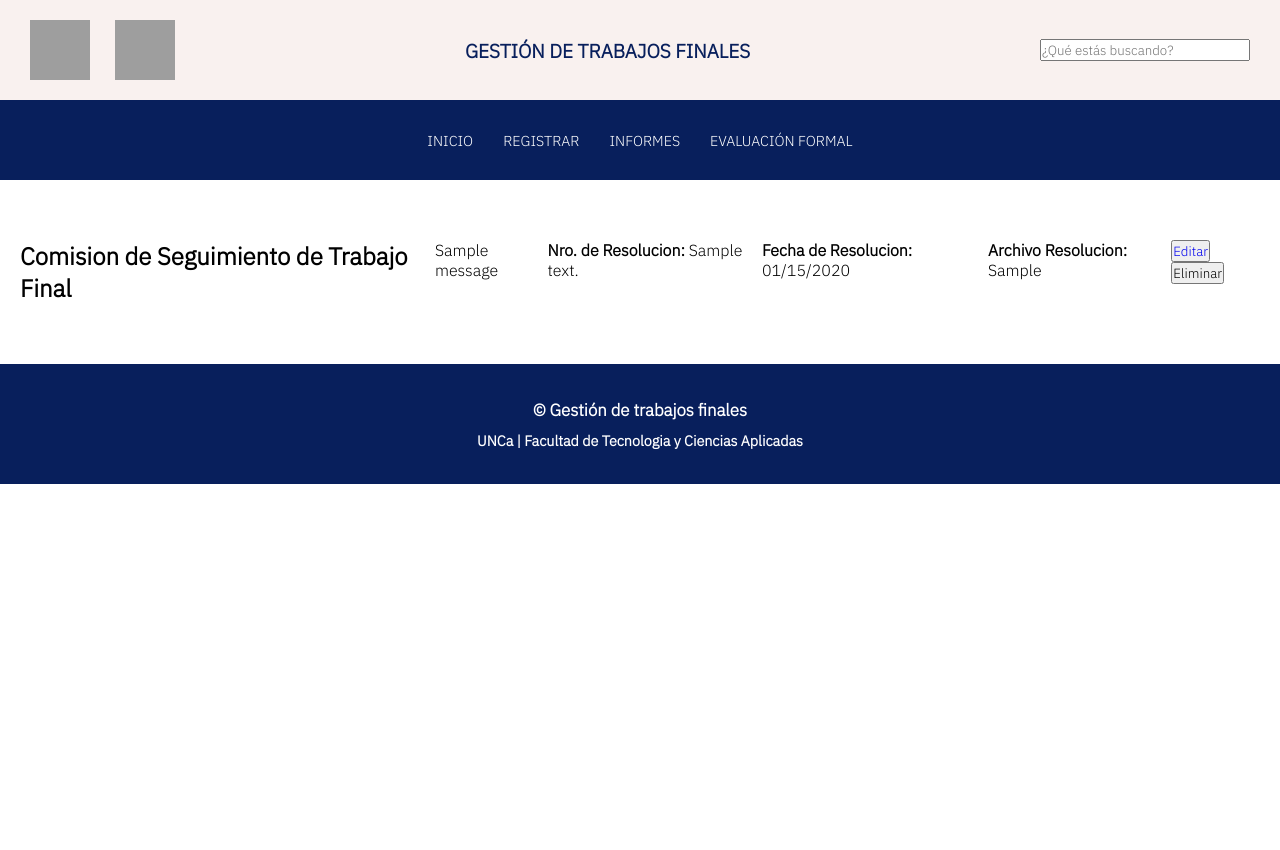
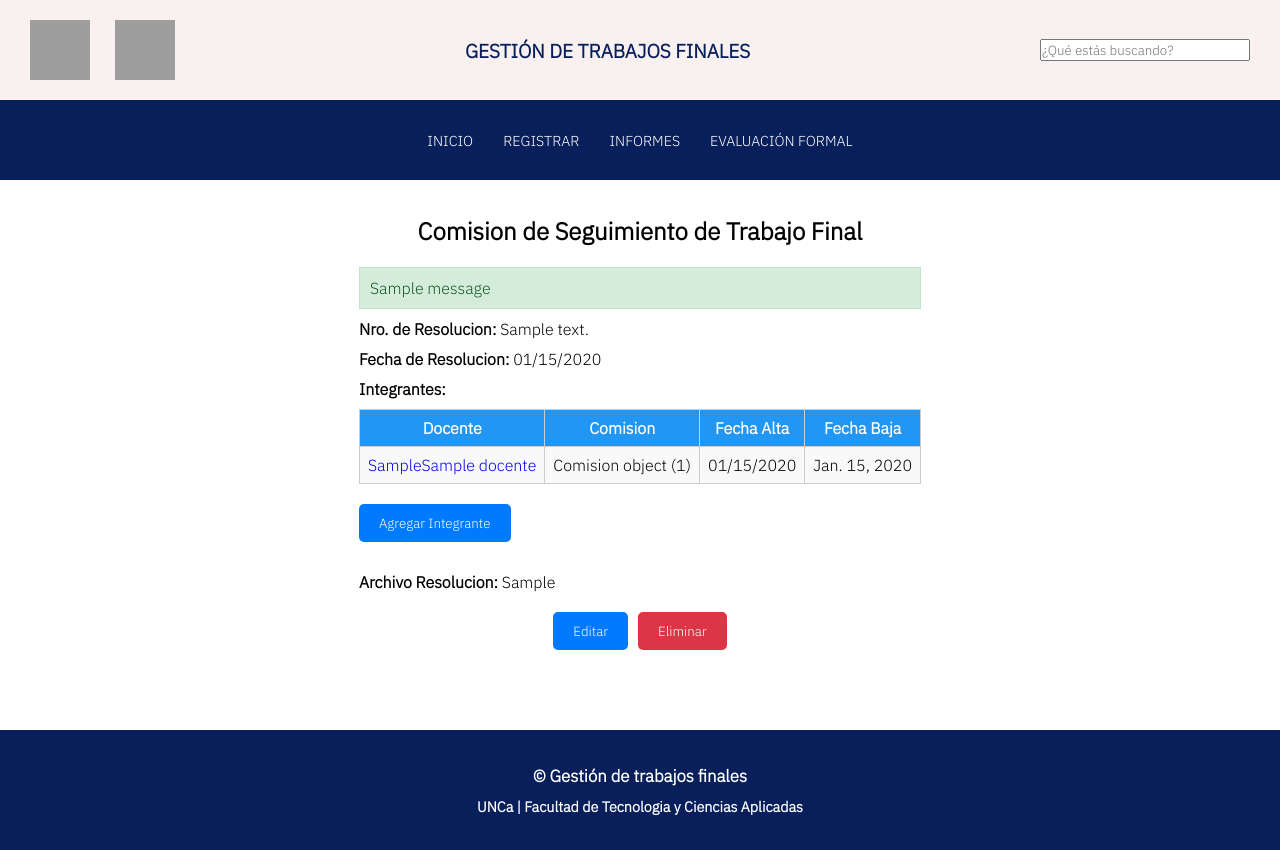
Before and after one commit to PaulaRojasFrias/laboratorio-prog3, a Django app: page /comisiones/comision/1/ in a window 1280 px wide. Before the commit the page ends 484 px from the top, so only its background shows below. Run offline with Django 4.2, Linux system fonts and the light colour scheme; tables that the repository leaves empty hold one stand-in row (values such as "Sample post"); one stand-in notice (Sample message) is shown; some libraries are stand-ins or nearby versions; grey boxes are pictures that could not be loaded.

Commit message:
Views del modelo de Integrante de la CSTF

```diff
--- a/comisiones/templates/comisiones/comisiones_detalle.html
+++ b/comisiones/templates/comisiones/comisiones_detalle.html
@@ -1,8 +1,11 @@
 {% extends "base.html" %}
+{% load static %}
 {% block titulo %}Detalle de la CSTF{% endblock %}
+{% block extra_css %} <link href="{% static 'css/detalle.css' %}" rel="stylesheet" > {% endblock %}
 {% block contenido %}
     <main>
         <h1>Comision de Seguimiento de Trabajo Final</h1>
+        <div>
 
             {% if messages %}
                 {% for message in messages %}
@@ -12,6 +15,27 @@
 
             <p><strong>Nro. de Resolucion: </strong>{{ comision.nroResolucionComision }}</p>
             <p><strong>Fecha de Resolucion: </strong>{{ comision.fechaDeCreacionComision|date:"SHORT_DATE_FORMAT" }}</p>
+            <p><strong>Integrantes:</strong></p>
+            <div id='divTabla'>
+                <table clase='tabla'>
+                    <tr clase='encabezado'>
+                        <th>Docente</th>
+                        <th>Comision</th>
+                        <th>Fecha Alta</th>
+                        <th>Fecha Baja</th>
+                    </tr>
+                    {% for integrante in integrantes %}
+                        <tr>
+                        <td><a href="{% url 'comisiones:integranteComision_detalle' integrante.id %}">{{ integrante.docente }}</a></td>
+                        <td>{{ integrante.comision }}</td>
+                        <td>{{ integrante.fecha_alta_cs|date:"SHORT_DATE_FORMAT" }}</td>
+                        <td>{{ integrante.fecha_baja_cs|default_if_none:"---"  }}</td>
+                        </tr>
+                    {% endfor %}
+                </table>
+                <button><a href="{% url 'comisiones:integranteComision_create' %}">Agregar Integrante</a></button>
+            </div>
+
             <p><strong>Archivo Resolucion:</strong>
                 {% if comision.archivoResolucion %}
                     {{ comision.archivoResolucion }}
@@ -20,11 +44,15 @@
                 {% endif %}
             </p>
 
+            <div class='botonesForm'>
+                <button><a href="{% url 'comisiones:cstf_edit' comision.id %}">Editar</a></button>
                 <form action="{% url 'comisiones:cstf_delete' %}" method="POST">
                     {% csrf_token %}
                     <input type="hidden" name="id_comision" value="{{ comision.id }}">
-            <button><a href="{% url 'comisiones:cstf_edit' comision.id %}">Editar</a></button>
                     <input type="submit" value="Eliminar" onclick="return confirm('¿Está seguro que desea eliminar el registro?');">
                 </form>
+            </div>
+
+        </div>
     </main>
 {% endblock %}
--- a/comisiones/urls.py
+++ b/comisiones/urls.py
@@ -1,6 +1,6 @@
 from django.urls import path
 
-from comisiones.views import cstf_create, cstf_delete, cstf_detalle, cstf_edit, cstf_lista, te_create, te_delete, te_detalle, te_edit, te_lista
+from comisiones.views import cstf_create, cstf_delete, cstf_detalle, cstf_edit, cstf_lista, integranteComision_create, integranteComision_delete, integranteComision_detalle, integranteComision_edit, te_create, te_delete, te_detalle, te_edit, te_lista
 
 app_name = 'comisiones'
 
@@ -17,4 +17,10 @@ urlpatterns = [
     path('tribunal/create/', te_create, name='te_create'),
     path('tribunal/<int:pk>', te_edit, name='te_edit'),
     path('tribunal/delete/', te_delete, name='te_delete'),
+
+    path('integranteCSTF/<int:pk>/', integranteComision_detalle, name='integranteComision_detalle'),
+    path('integranteCSTF/create/', integranteComision_create, name='integranteComision_create'),
+    path('integranteCSTF/<int:pk>', integranteComision_edit, name='integranteComision_edit'),
+    path('integranteComision/delete/', integranteComision_delete, name='integranteComision_delete'),
+
 ]
--- a/comisiones/views.py
+++ b/comisiones/views.py
@@ -1,17 +1,19 @@
 from django.shortcuts import get_object_or_404, redirect, render
 from django.urls import reverse
 from django.contrib import messages
-from comisiones.forms import ComisionForm, TribunalForm
-from .models import Comision, TribunalEvaluador
+from comisiones.forms import ComisionForm, IntegranteComisionForm, TribunalForm
+from .models import Comision, IntegrantesComision, TribunalEvaluador
 
-#COMISION DE SEGUIMIENTO DE TRABAJO FINAL
+
+#<<<<<<<<<<<<<<<<<<<<<<<<< COMISION DE SEGUIMIENTO DE TRABAJO FINAL >>>>>>>>>>>>>>>>>>>>>>
 def cstf_lista(request):
     comisiones = Comision.objects.all()
     return render(request, 'comisiones/comisiones_lista.html', {'comisiones': comisiones})
 
 def cstf_detalle(request, pk):
     comision = get_object_or_404(Comision, pk=pk)
-    return render(request, 'comisiones/comisiones_detalle.html', {'comision': comision})
+    integrantes = IntegrantesComision.objects.filter(comision=comision)
+    return render(request, 'comisiones/comisiones_detalle.html', {'comision': comision, 'integrantes': integrantes})
 
 def cstf_create(request):
     nueva_cstf = None
@@ -49,6 +51,50 @@ def cstf_delete(request):
             messages.success(request, 'Se ha eliminado existosamente la comision con nro. de resolucion {}' .format(resolucionComision))
         else:
             messages.error(request, 'Debe indicar que Comision desea eliminar')
+    return redirect(reverse('comisiones:cstf_lista'))
+
+
+
+#<<<<<<<<<<<<<<<<<<<<<<<<< Integrate de la Comision >>>>>>>>>>>>>>>>>>>>>>
+def integranteComision_create(request):
+    nuevoIntegrante = None
+    if(request.method == 'POST'):
+        integranteForm = IntegranteComisionForm(request.POST, request.FILES)
+        if integranteForm.is_valid():
+            nuevoIntegrante = integranteForm.save(commit=True)
+            messages.success(request, 'Se ha agrgado correctamente el nuevo integrante')
+            return redirect(reverse('comisiones:integranteComision_detalle', args=[nuevoIntegrante.id]))
+    else:
+        integranteForm = IntegranteComisionForm()
+
+    return render(request, 'comisiones/integranteComision_form.html', {'form': integranteForm})
+
+def integranteComision_detalle(request, pk):
+    integrante = get_object_or_404(IntegrantesComision, pk=pk)
+    return render(request, 'comisiones/integranteComision_detalle.html', {'integrante': integrante})
+
+def integranteComision_edit(request, pk):
+    integrante = get_object_or_404(IntegrantesComision, pk=pk)
+    if request.method == 'POST':
+        integrante_form = IntegranteComisionForm(request.POST, request.FILES, instance=integrante)
+        if integrante_form.is_valid():
+            integrante_form.save()
+            messages.success(request, 'Se ha actualizado correctamente el integrante')
+            return redirect(reverse('comisiones:integranteComision_detalle', args=[integrante.id]))
+    else:
+        integrante_form = IntegranteComisionForm(instance=integrante)
+
+    return render(request, 'comisiones/integranteComision_edit.html', {'form': integrante_form})
+
+def integranteComision_delete(request):
+    if request.method == 'POST':
+        if 'id_integrante' in request.POST:
+            integrante = get_object_or_404(IntegrantesComision, pk=request.POST['id_integrante'])
+            docente = integrante.docente
+            integrante.delete()
+            messages.success(request, 'Se ha eliminado existosamente el integrante  {}' .format(docente))
+        else:
+            messages.error(request, 'Debe indicar que Integrante desea eliminar')
     return redirect(reverse('comisiones:cstf_lista'))
 
 
--- a/proyecto_trabajo_final/views.py
+++ b/proyecto_trabajo_final/views.py
@@ -1,3 +1,2 @@
+from django.http import HttpResponse
 from django.shortcuts import render
-
-# Create your views here.
--- /dev/null
+++ b/static/css/detalle.css
@@ -0,0 +1,114 @@
+main{
+    padding: 40px 20px;
+    margin-top: 155px;
+    display: flex;
+    flex-direction: column;
+    justify-content: center;
+    align-items: center;
+}
+
+.botonesForm{
+    display: flex;
+    flex-direction: row;
+    justify-content: center;
+    margin-bottom: 20px;
+    margin-top: 20px;
+}
+
+/* Estilos para el título */
+h1 {
+    font-size: 24px;
+    margin-bottom: 20px;
+    margin-top: 20px;
+}
+
+/* Estilos para los mensajes de éxito */
+.message {
+    background-color: #d4edda;
+    border: 1px solid #c3e6cb;
+    color: #155724;
+    padding: 10px;
+    margin-bottom: 10px;
+}
+
+/* Estilos para los párrafos de información */
+p {
+    margin-bottom: 10px;
+}
+
+/* Estilos para los botones */
+button {
+    background-color: #007bff;
+    color: #fff;
+    border: none;
+    padding: 10px 20px;
+    border-radius: 5px;
+    margin-right: 10px;
+    text-decoration: none;
+    cursor: pointer;
+}
+
+button a {
+    color: #fff;
+    text-decoration: none;
+}
+
+button:hover {
+    background-color: #0056b3;
+}
+
+/* Estilos para el formulario y el botón de eliminar */
+form {
+    display: inline-block;
+}
+
+input[type="submit"] {
+    background-color: #dc3545;
+    color: #fff;
+    border: none;
+    padding: 10px 20px;
+    border-radius: 5px;
+    cursor: pointer;
+}
+
+input[type="submit"]:hover {
+    background-color: #bd2130;
+}
+
+#divTabla {
+    margin-bottom: 30px;
+}
+
+.divTabla p {
+    font-weight: bold;
+    margin-bottom: 10px;
+}
+
+table {
+    width: 100%;
+    border-collapse: collapse;
+    margin-top: 10px;
+    margin-bottom: 20px;
+}
+
+table tr th {
+    background-color:#2196f3;
+    color: #fff;
+    text-align: center;
+    border: 1px solid #ccc;
+    padding: 8px;
+}
+
+table th, table td {
+    border: 1px solid #ccc;
+    padding: 8px;
+    text-align: center;
+}
+
+table tr:nth-child(even) {
+    background-color: #f9f9f9;
+}
+
+table tr:hover {
+    background-color: #e0e0e0;
+}
--- a/templates/base.html
+++ b/templates/base.html
@@ -11,6 +11,7 @@
         rel="stylesheet">
         <script src="https://kit.fontawesome.com/42b0819548.js" crossorigin="anonymous"></script>
         <link  href="{% static 'css/styles.css' %}"  rel="stylesheet">
+        {% block extra_css %}{% endblock %}
     </head>
     <body>
         <header>
```
Also changed, not shown: comisiones/forms.py (+52 -3 lines), comisiones/templates/comisiones/integranteComision_detalle.html (added, +33 -0 lines), comisiones/templates/comisiones/integranteComision_edit.html (added, +36 -0 lines), comisiones/templates/comisiones/integranteComision_form.html (added, +17 -0 lines). Lines whose indentation alone changed are shown as unchanged.
